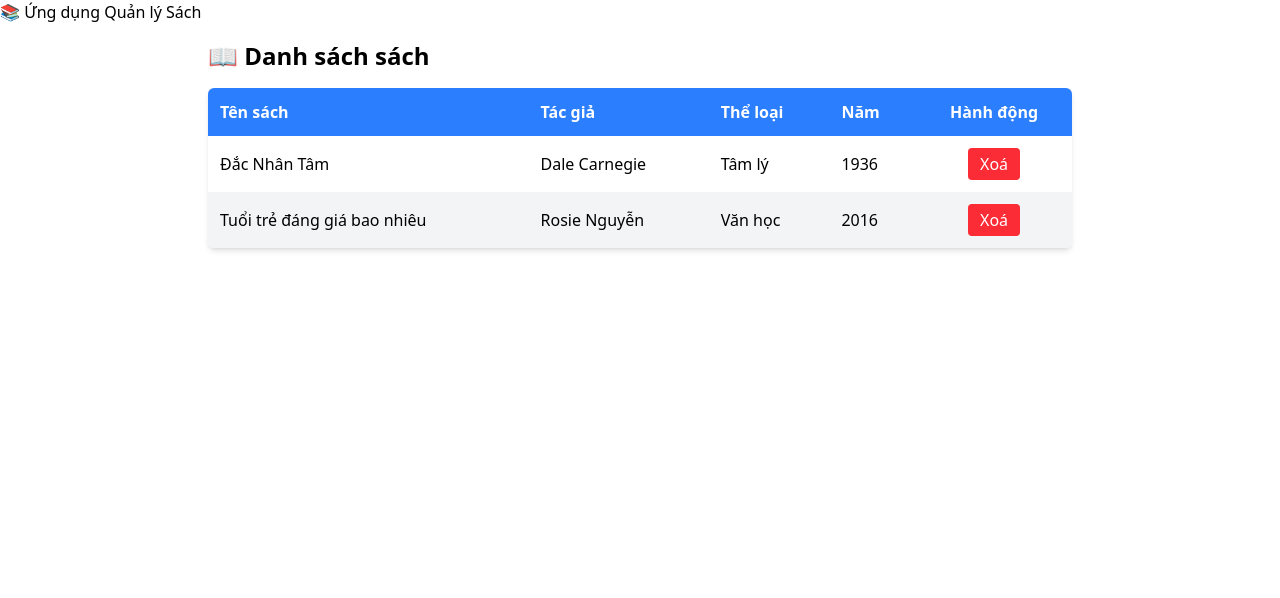
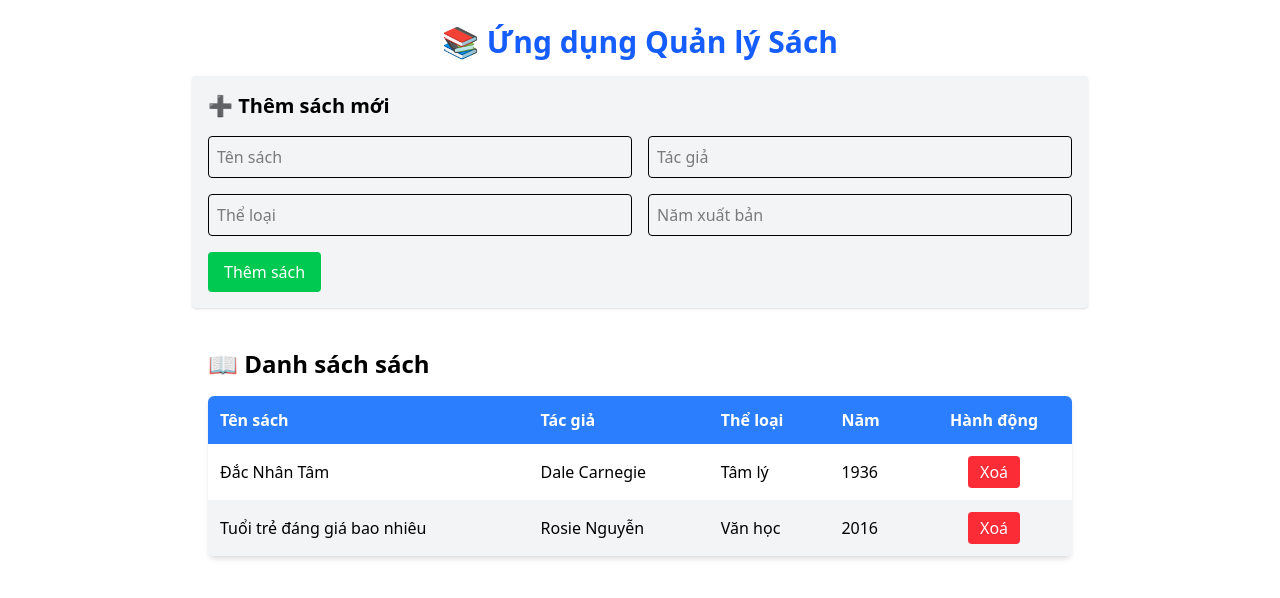
Before and after one commit to duongnhutanh241805/PhatTrienGiaoDienUngDung, a React (Vite) app: page / in a window 1280 px wide. Shown: the top 598 px of the page. Built offline with nearby package versions, Linux system fonts and the light colour scheme.

Commit message:
cau 3 them sach moi

```diff
--- a/src/App.jsx
+++ b/src/App.jsx
@@ -1,8 +1,9 @@
-import React from "react";
+import { useState } from "react";
 import BookList from "./components/BookList";
+import AddBook from "./components/AddBook";
 
 function App() {
-  const sampleBooks = [
+  const [books, setBooks] = useState([
     {
       id: 1,
       title: "Đắc Nhân Tâm",
@@ -17,12 +18,17 @@ function App() {
       genre: "Văn học",
       year: 2016,
     },
-  ];
+  ]);
+
+  const handleAddBook = (newBook) => {
+    setBooks([newBook, ...books]);
+  };
 
   return (
     <div>
-      <h1>📚 Ứng dụng Quản lý Sách</h1>
-      <BookList books={sampleBooks} />
+      <h1 className="text-3xl font-bold text-center mt-6 mb-4 text-blue-600">📚 Ứng dụng Quản lý Sách</h1>
+      <AddBook onAdd={handleAddBook} />
+      <BookList books={books} />
     </div>
   );
 }
--- /dev/null
+++ b/src/components/AddBook.jsx
@@ -0,0 +1,72 @@
+import { useState } from "react";
+
+const AddBook = ({ onAdd }) => {
+  const [title, setTitle] = useState("");
+  const [author, setAuthor] = useState("");
+  const [genre, setGenre] = useState("");
+  const [year, setYear] = useState("");
+
+  const handleSubmit = (e) => {
+    e.preventDefault();
+    if (!title || !author || !genre || !year) return alert("Nhập đầy đủ thông tin đi sếp ơi 😢");
+
+    const newBook = {
+      id: Date.now(),
+      title,
+      author,
+      genre,
+      year: parseInt(year),
+    };
+    onAdd(newBook);
+
+    // Reset form
+    setTitle("");
+    setAuthor("");
+    setGenre("");
+    setYear("");
+  };
+
+  return (
+    <form onSubmit={handleSubmit} className="max-w-4xl mx-auto mb-6 p-4 bg-gray-100 rounded shadow">
+      <h2 className="text-xl font-semibold mb-4">➕ Thêm sách mới</h2>
+      <div className="grid grid-cols-1 sm:grid-cols-2 gap-4">
+        <input
+          type="text"
+          placeholder="Tên sách"
+          className="p-2 border rounded"
+          value={title}
+          onChange={(e) => setTitle(e.target.value)}
+        />
+        <input
+          type="text"
+          placeholder="Tác giả"
+          className="p-2 border rounded"
+          value={author}
+          onChange={(e) => setAuthor(e.target.value)}
+        />
+        <input
+          type="text"
+          placeholder="Thể loại"
+          className="p-2 border rounded"
+          value={genre}
+          onChange={(e) => setGenre(e.target.value)}
+        />
+        <input
+          type="number"
+          placeholder="Năm xuất bản"
+          className="p-2 border rounded"
+          value={year}
+          onChange={(e) => setYear(e.target.value)}
+        />
+      </div>
+      <button
+        type="submit"
+        className="mt-4 px-4 py-2 bg-green-500 text-white rounded hover:bg-green-600"
+      >
+        Thêm sách
+      </button>
+    </form>
+  );
+};
+
+export default AddBook;
```
Also changed, not shown: src/minhchung/cau3.png (added).
